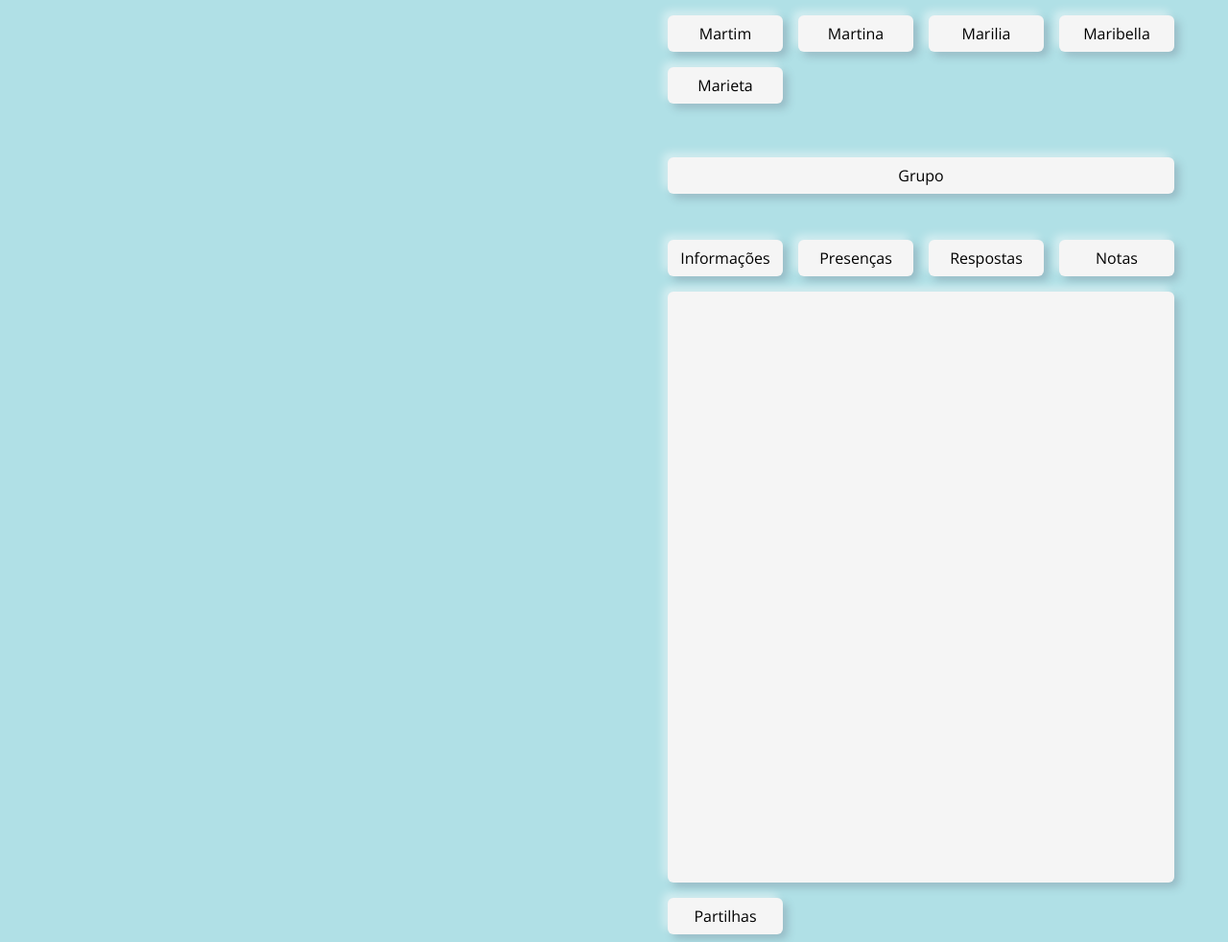
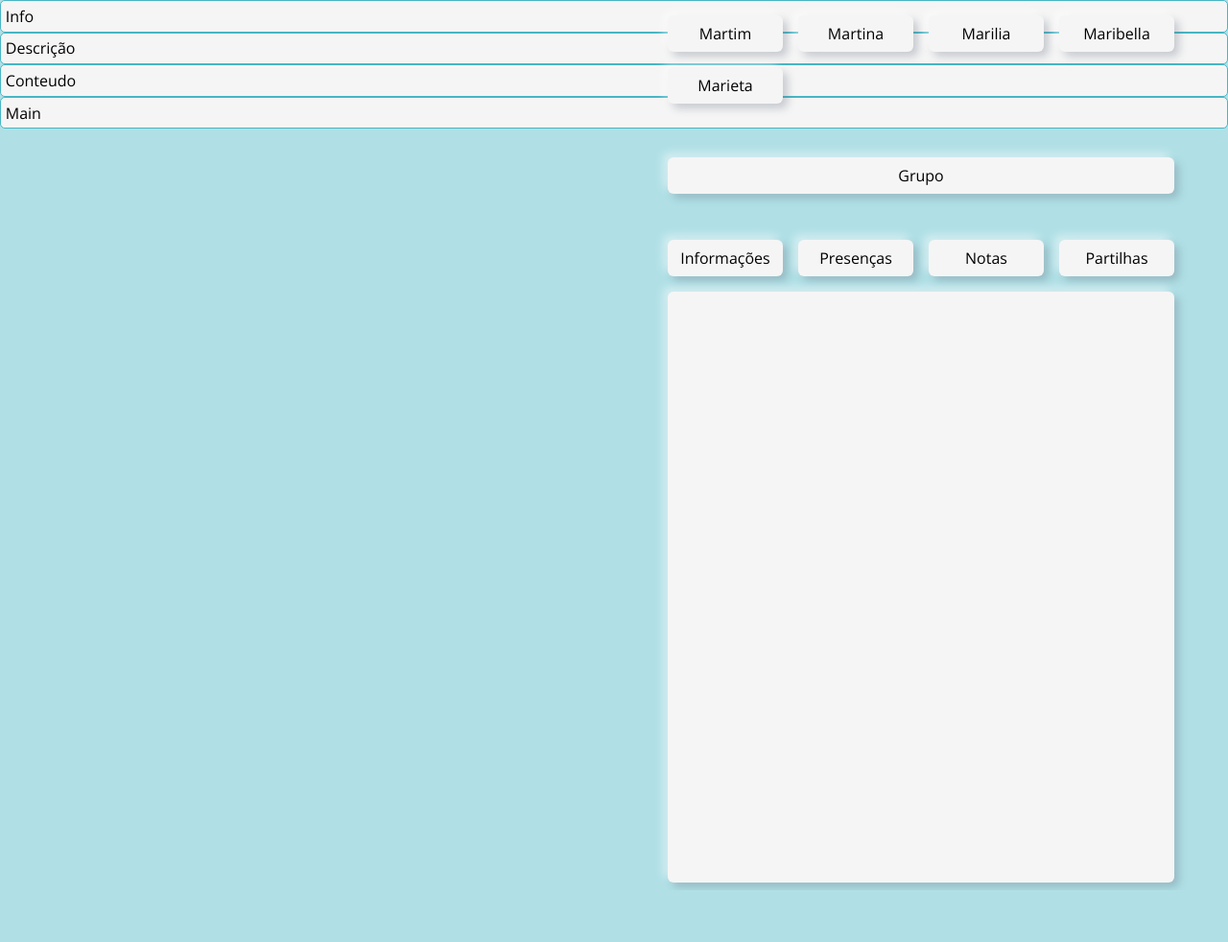
Before and after one commit to MentHA-ULHT/MentHa-Care-old, a Django app: page / in a window 1280 px wide. Shown: the part 90-1072 px from the top of the page at 96% size. After the commit the page ends 1017 px from the top, so only its background shows below. Run offline with Django 4.2, Linux system fonts and the light colour scheme; data comes from the database, SQL or seed files in the repository; both versions use the stored data as it was after the commit; parts of the project's set-up code (start-up, migrations or seed data) failed here and were passed over.

Commit message:
parte esquerda

```diff
--- a/diario/models.py
+++ b/diario/models.py
@@ -30,6 +30,8 @@ class Exercicio(models.Model):
 # cuidador tem paciente(es) e grupo. paciente tem cuidador(es) e grupo. dinamizador(es) tem grupo(s).
 
 class Grupo(models.Model):
+    # participantes = models.ManyToManyField(Participante,related_name='grupos')
+
     nome = models.CharField(max_length=20)
     def __str__(self):
         return f'{self.nome}'
@@ -144,12 +146,11 @@ class GrupoAvalia(Grupo):
         return f'{self.nome}'
 
 
-
-# Criacao da class para o grupo
+                    # Criacao da class para o grupo
 
 class NotaGrupo(models.Model):
     grupo = models.ForeignKey(GrupoCare, on_delete=models.CASCADE, null=True, blank=True)
-    notaG = models.TextField()
+    descricao = models.TextField()
     data = models.DateTimeField(auto_now_add=True, null=True)
     # podemos ter alternativamente dois campos: criado, modificado sendo o segundo atualizado se modificada a nota
     # https://stackoverflow.com/questions/1737017/django-auto-now-and-auto-now-add
@@ -159,7 +160,7 @@ class NotaGrupo(models.Model):
 
 class PartilhaGrupo(models.Model):
     grupo = models.ForeignKey(GrupoCare, on_delete=models.CASCADE)
-    partilha = models.TextField()
+    descricao = models.TextField()
     data = models.DateTimeField(auto_now_add=True, null=True)
 
     def __str__(self):
@@ -167,7 +168,7 @@ class PartilhaGrupo(models.Model):
 
 class InformacoesGrupo(models.Model):
     grupo = models.ForeignKey(GrupoCare, on_delete=models.CASCADE)
-    informacoesGrupo = models.TextField()
+    descricao = models.TextField()
     data = models.DateTimeField(auto_now_add=True, null=True)
 
     def __str__(self):
@@ -200,4 +201,4 @@ class Presenca(models.Model):
     faltou = models.BooleanField(default=False)
     mode = models.CharField(max_length=20,choices=MODES, null=True, blank=True,default=PRESENT)
     withApp = models.BooleanField(null=True, blank=True)
-    notaG = models.TextField(null=True, blank=True)
+    descricao = models.TextField(null=True, blank=True)
--- a/diario/templates/diario/diario.html
+++ b/diario/templates/diario/diario.html
@@ -23,6 +23,7 @@
 background-color: whitesmoke;
 box-shadow: -5px -5px 9px rgba(255,255,255,0.45), 5px 5px 9px rgba(94,104,121,0.3);
 }
+
 
 .grupo .ver-grupo{
 grid-area: grupo;
@@ -114,7 +115,6 @@
 
 <!-- Inicio diarioParticpante.html-->
 
-
 div.detail-info-container > * {
 padding:10px;
 margin:5px;
@@ -122,6 +122,7 @@ div.detail-info-container > * {
 .detail-info-container{
 position:relative;
 }
+
 #informacoes{
 display: flex;
 flex-direction:column;
@@ -144,7 +145,7 @@ div.detail-info-container > * {
 padding:10px 10px 10px 10px;
 }
 .titulo{
-  background-color: transparent;
+background-color: balck;
 border:0.08em;
 border-radius:5px;
 padding:0.5em;
@@ -161,7 +162,26 @@ div.detail-info-container > * {
 
 <!-- Fim diarioParticpante.html-->
 
+<!-- Parte esquerda do ecra -->
 
+#esq {
+  height: 60vh;
+  display: grid;
+  gap: 0.5em;
+  grid-template-rows: 2em 2em 2em 2em 1fr;
+  float: left;
+  width: 40vw;
+}
+
+#esq > * {
+
+  background: whitesmoke;
+  padding: 0.3em;
+  border:0.01em;
+  border-radius:5px;
+  border-style:solid;
+  border-color: #47B5C4;
+}
 
 {% endblock %}
 
@@ -279,6 +299,10 @@ div.detail-info-container > * {
         }
       };
     });
+
+                        <!--  Opcoes dashboard  -->
+
+
         }
 
         /***************************************************************************/
@@ -288,6 +312,7 @@ div.detail-info-container > * {
         document.addEventListener('DOMContentLoaded', function () {
 
             menuAtivo = document.querySelector("[data-menu='notas']");
+            document.querySelector("[data-menu='respostas']").style.display = 'none';
 
             // onclick num participante
             document.querySelectorAll('.participantes button').forEach(botaoParticipante => {
@@ -351,10 +376,13 @@ div.detail-info-container > * {
             return false;
         }
 
+
+
 </script>
 {% endblock %}
 
 {% block main %}
+
 
 <div class="direita">
     <div class="participantes">
@@ -364,7 +392,7 @@ div.detail-info-container > * {
     </div>
 
     <div class="grupo">
-            <button  data-idgrupo="{{ grupo.id }}">Grupo</button>
+        <button data-idgrupo="{{ grupo.id }}">Grupo</button>
     </div>
 
 
@@ -380,5 +408,12 @@ div.detail-info-container > * {
         <div class="info"></div>
     </div>
 </div>
+<div id="esq">
+  <div>Info</div>
+  <div>Descrição</div>
+  <div>Conteudo</div>
+  <div>Main</div>
+</div>
+
 
 {% endblock %}
--- a/diario/views.py
+++ b/diario/views.py
@@ -9,21 +9,17 @@ def view_care_grupos(request):
     contexto = {'grupos': GrupoCare.objects.all()}
     return render(request, "diario/care_grupos.html", contexto)
 
-
 def view_cog_grupos(request):
     contexto = {'grupos': GrupoCog.objects.all()}
     return render(request, "diario/cog_grupos.html", contexto)
-
 
 def view_avalia_grupos(request):
     contexto = {'grupos': GrupoAvalia.objects.all()}
     return render(request, "diario/avalia_grupos.html", contexto)
 
-
 def view_participantes(request):
     contexto = {'grupos': GrupoCog.objects.all(), 'participantes': Participante.objects.all()}
     return render(request, "diario/participantes.html", contexto)
-
 
 def view_diario(request):
 
@@ -34,7 +30,6 @@ def view_diario(request):
     }
 
     return render(request, "diario/diario.html", contexto)
-
 
 def view_diario_participante(request, id):
 
@@ -58,14 +53,13 @@ def view_diario_participante(request, id):
 
     return render(request, "diario/diario_participante.html", context)
 
-
 def view_diario_grupo(request, idGrupo):
 
     context = {
-        'participantes': Participante.objects.filter(grupoCog= idGrupo).order_by('nome'),
+        'participantes': Participante.objects.filter(grupoCog=idGrupo).order_by('nome'),
         'grupo_id': idGrupo,
-        'notasGrupo': NotaGrupo.objects.all(),
-        'partilhas': PartilhaGrupo.objects.all(),
+        'notasGrupo': NotaGrupo.objects.filter(grupo=idGrupo),
+        'partilhas': PartilhaGrupo.objects.filter(grupo=idGrupo),
         'informacoes': Informacoes.objects.all(),
         'respostas': Respostas.objects.all(),
         'notaForm': NotaGrupoForm(),
```
Also changed, not shown: diario/templates/diario/diario_grupo.html (+7 -9 lines), db.sqlite3. Lines whose indentation alone changed are shown as unchanged.
